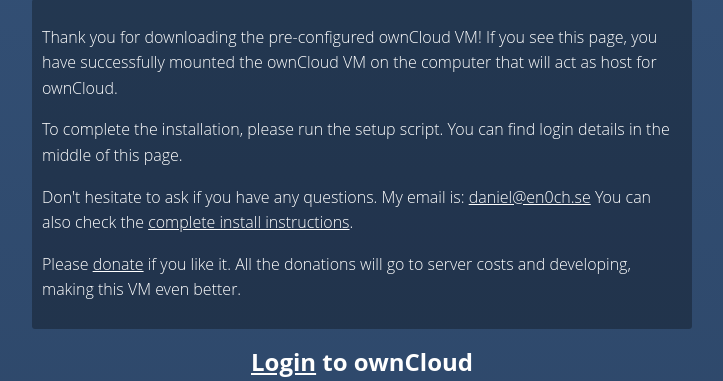
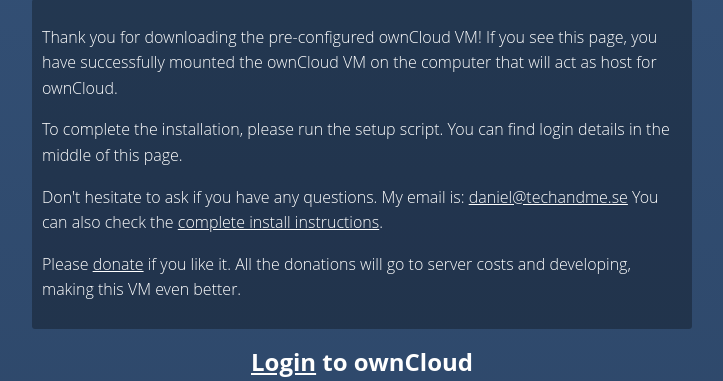
Before and after one commit to datagutt/ownCloud-VM, a PHP site: page / in a window 1280 px wide. Shown: the part 332-713 px from the top of the page, without its empty margins (278-1001 px from the left). Run offline with PHP 8.4, Linux system fonts and the light colour scheme.

Commit message:
change domain name

```diff
--- a/production/index.php
+++ b/production/index.php
@@ -78,18 +78,18 @@ a:active {
 <div class="logo">
 </div>
 <div class="logotext">
-<h2>ownCloud VM - <a href="https://www.en0ch.se/pre-configured-owncloud-installaton/" target="_blank">Tech and Me</a></h2>
+<h2>ownCloud VM - <a href="https://www.techandme.se/pre-configured-owncloud-installaton/" target="_blank">Tech and Me</a></h2>
 </div>
 <br>
 <div class="information">
 <p>Thank you for downloading the pre-configured ownCloud VM! If you see this page, you have successfully mounted the  ownCloud VM on the computer that will act as host for ownCloud.</p>
 <p>To complete the installation, please run the setup script. You can find login details in the middle of this page.
-<p>Don't hesitate to ask if you have any questions. My email is: <a href="mailto:daniel@en0ch.se?Subject=Before%20login%20-%20ownCloud%20VM" target="_top">daniel@en0ch.se</a> You can also check the <a href="https://www.en0ch.se/complete-install-instructions-owncloud/" target="_blank">complete install instructions</a>.</p>
-<p>Please <a href="https://www.en0ch.se/thank_you">donate</a> if you like it. All the donations will go to server costs and developing, making this VM even better.</p>
+<p>Don't hesitate to ask if you have any questions. My email is: <a href="mailto:daniel@techandme.se?Subject=Before%20login%20-%20ownCloud%20VM" target="_top">daniel@techandme.se</a> You can also check the <a href="https://www.techandme.se/complete-install-instructions-owncloud/" target="_blank">complete install instructions</a>.</p>
+<p>Please <a href="https://www.techandme.se/thank_you">donate</a> if you like it. All the donations will go to server costs and developing, making this VM even better.</p>
 
 </div>
 
-<h2><a href="https://www.en0ch.se/user-and-password/" target="_blank">Login</a> to ownCloud</h2>
+<h2><a href="https://www.techandme.se/user-and-password/" target="_blank">Login</a> to ownCloud</h2>
 
 <div class="information">
 <p>Default User:</p>
@@ -120,7 +120,7 @@ a:active {
  </ul>
 </h3>
 <p>Note: Please accept the warning in the browser if you connect via HTTPS. It is recomended
-<br> to <a href="https://www.en0ch.se/publish-your-server-online" target="_blank">buy your own certificate and replace the self-signed certificate to your own.</a>
+<br> to <a href="https://www.techandme.se/publish-your-server-online" target="_blank">buy your own certificate and replace the self-signed certificate to your own.</a>
 <br>
 <p>Note: Before you can login you have to run the setup script, as descirbed in the video above.
 </div>
@@ -138,7 +138,7 @@ a:active {
 </h3>
 <p>Note Please accept the warning in the browser if you connect via HTTPS.</p>
 <h3>
-<a href="https://www.en0ch.se/user-and-password/" target="_blank">Login details</a>
+<a href="https://www.techandme.se/user-and-password/" target="_blank">Login details</a>
 </h3>
 <p> Note: Webmin is installed when you run the setup script. To access Webmin externally you have to open port 10000 in your router.</p>
 </div>
@@ -156,7 +156,7 @@ a:active {
 </h3>
 <p>Note Please accept the warning in the browser if you connect via HTTPS.</p>
 <h3>
-<a href="https://www.en0ch.se/user-and-password/" target="_blank">Login details</a>
+<a href="https://www.techandme.se/user-and-password/" target="_blank">Login details</a>
 </h3>
 <p>Note: Access to phpmyadmin is forbidden, and you have to change the settings in /etc/apache2/conf-available/phpmyadmin.conf to allow your external IP<p/>
 </div>
```
